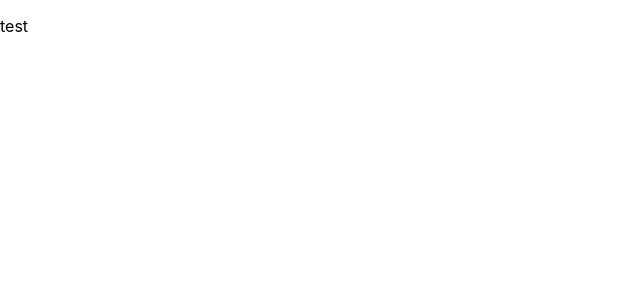
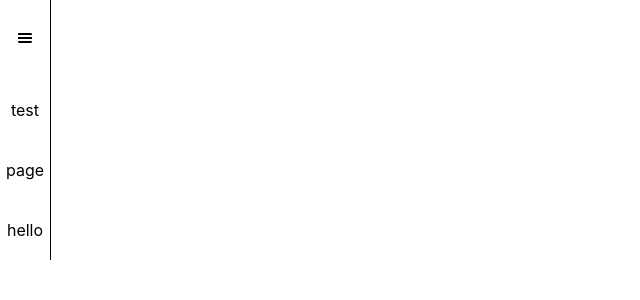
Before and after one commit to Coti00/Web_Service, a React (Create React App) app: page / in a window 1280 px wide. Shown: the top 300 px of the page, without its empty margins (0-640 px from the left). Built offline with nearby package versions, Linux system fonts and the light colour scheme.

Commit message:
menu_v.0.0

```diff
--- a/src/App.js
+++ b/src/App.js
@@ -1,6 +1,11 @@
+import React from "react";
+import AppRoutes from "./approutes/AppRoutes";
+
 const App = () => {
   return(
-    <p>test</p>
+    <>
+      <AppRoutes/>
+    </>
   );
 };
 
--- a/src/approutes/AppRoutes.jsx
+++ b/src/approutes/AppRoutes.jsx
@@ -1 +1,13 @@
 import React from 'react';
+import {Route, Routes} from 'react-router-dom';
+import MainPage from '../pages/MainPage';
+
+const AppRoutes = () => {
+    return(
+        <Routes>
+            <Route path='/' element={<MainPage/>}/>
+        </Routes>
+    );
+};
+
+export default AppRoutes;
--- a/src/components/Menu.jsx
+++ b/src/components/Menu.jsx
@@ -1,2 +1,50 @@
 // 메뉴바 왼쪽, 오른쪽 선택할 수 있게 하자
 // 버튼 클릭하면 useState값을 바꾸어 값에 따라 바꾸기 {choice ? left : right}이런 형식으로
+
+import styled from 'styled-components';
+import { GiHamburgerMenu } from "react-icons/gi";
+
+const MenuContainer = styled.div`
+
+`
+
+const MenuWrapper = styled.ul`
+    height: 100%;
+    width: 50px;
+    border-right: 1px solid black;
+    display: flex;
+    flex-direction: column;
+    text-align: center;
+    justify-content: center;
+    margin: 0;
+    padding: 0;
+`
+
+const Menulist = styled.li`
+    list-style: none;
+    color: black;
+    margin: 20px 0 20px 0;
+    padding: 0;
+`
+const Hamburger = styled(GiHamburgerMenu)`
+    padding: 10px;
+    border-radius: 50%;
+    &:hover{
+        background: gray;
+    }
+`
+
+const Menu = () => {
+    return(
+        <MenuContainer>
+            <MenuWrapper>
+                <Menulist><Hamburger/></Menulist>
+                <Menulist>test</Menulist>
+                <Menulist>page</Menulist>
+                <Menulist>hello</Menulist>
+            </MenuWrapper>
+        </MenuContainer>
+    );
+};
+
+export default Menu
--- a/src/index.js
+++ b/src/index.js
@@ -3,12 +3,13 @@ import ReactDOM from 'react-dom/client';
 import './index.css';
 import App from './App';
 import reportWebVitals from './reportWebVitals';
+import { BrowserRouter } from 'react-router-dom';
 
 const root = ReactDOM.createRoot(document.getElementById('root'));
 root.render(
-  <React.StrictMode>
-    <App />
-  </React.StrictMode>
+    <BrowserRouter>
+      <App />
+    </BrowserRouter>
 );
 
 // If you want to start measuring performance in your app, pass a function
--- /dev/null
+++ b/src/pages/MainPage.jsx
@@ -0,0 +1,9 @@
+import Menu from "../components/Menu";
+
+const MainPage = () => {
+    return(
+        <Menu/>
+    );
+};
+
+export default MainPage;
```
